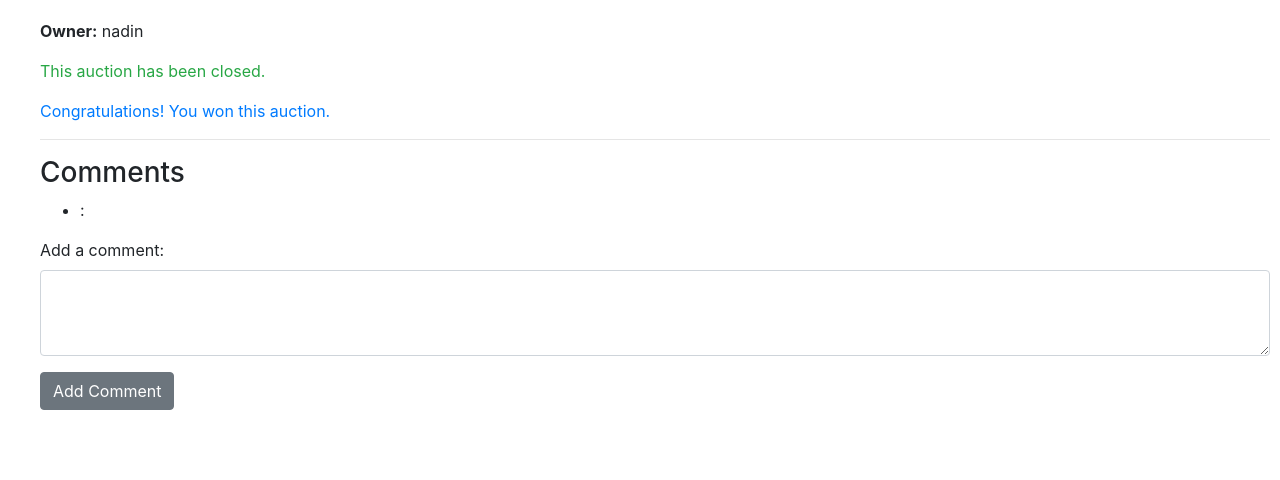
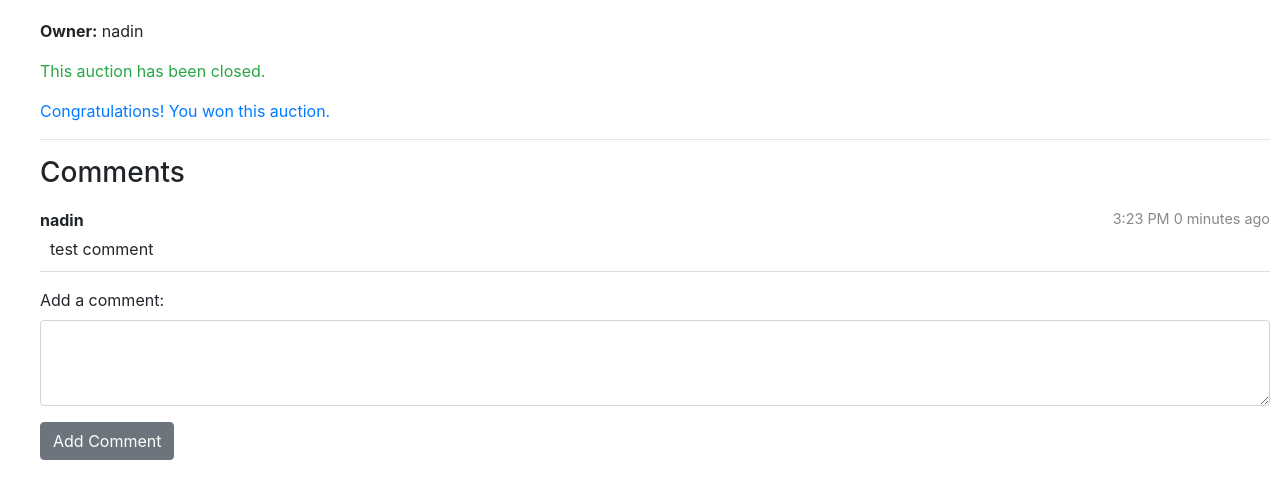
Before and after one commit to NadinKovaliova/Web50, a Django app: page /1 in a window 1280 px wide. Shown: the part 640-1120 px from the top of the page. Before the commit the page ends 1050 px from the top, so only its background shows below. Run offline with Django 3.2, Linux system fonts and the light colour scheme; a user stored in the database is signed in; data comes from the database, SQL or seed files in the repository; both versions use the stored data as it was after the commit; some libraries are stand-ins or nearby versions.

Commit message:
commerce done

```diff
--- a/commerce/auctions/templates/auctions/layout.html
+++ b/commerce/auctions/templates/auctions/layout.html
@@ -28,6 +28,9 @@
                     <a class="nav-link" href="{% url 'watchlist' %}">Your Watchlist</a>
                 </li>
                 <li class="nav-item">
+                    <a class="nav-link" href="{% url 'archive' %}">Archive</a>
+                </li>
+                <li class="nav-item">
                     <a class="nav-link" href="{% url 'logout' %}">Log Out</a>
                 </li>
             {% else %}
--- a/commerce/auctions/templates/auctions/listing.html
+++ b/commerce/auctions/templates/auctions/listing.html
@@ -19,12 +19,12 @@
 {% endif %}
 {% if listing.is_active %}
     {% if user.is_authenticated %}
-        <form method="post" action="{% url 'toggle_watchlist' listing.id %}">
+        <form method="post">
             {% csrf_token %}
-            {% if listing in user.watchlist.all %}
-            <button type="submit" class="btn btn-danger">Remove from Watchlist</button>
+            {% if is_in_watchlist %}
+                <button type="submit" name="watchlist_action" class="btn btn-warning">Remove from Watchlist</button>
             {% else %}
-            <button type="submit" class="btn btn-success">Add to Watchlist</button>
+                <button type="submit" name="watchlist_action" class="btn btn-success">Add to Watchlist</button>
             {% endif %}
         </form>
 
@@ -52,9 +52,15 @@
 
 <h3>Comments</h3>
 {% if comments %}
-<ul>
+<ul class="comment-list">
     {% for comment in comments %}
-    <li><strong>{{ comment.commenter }}</strong>: {{ comment.text }}</li>
+    <li class="comment-item">
+        <div class="comment-header">
+            <strong>{{ comment.author }}</strong>
+            <span class="comment-timestamp">{{ comment.timestamp|date:"g:i A" }} {{ comment.timestamp|timesince }} ago</span>
+        </div>
+        <div class="comment-content">{{ comment.content }}</div>
+    </li>
     {% endfor %}
 </ul>
 {% else %}
@@ -69,15 +75,38 @@
 </form>
 {% endif %}
 
-
 <style>
     .listing-image {
         max-width: 400px;
         height: auto;
         margin-bottom: 20px;
-        border-radius: 10px; /* Optional: Adds rounded corners */
-        box-shadow: 0 4px 6px rgba(0, 0, 0, 0.1); /* Optional: Adds a slight shadow for better visual effect */
+        border-radius: 10px;
+        box-shadow: 0 4px 6px rgba(0, 0, 0, 0.1);
+    }
 
+    .comment-list {
+        list-style-type: none;
+        padding: 0;
     }
-    </style>
+
+    .comment-item {
+        border-bottom: 1px solid #ddd;
+        padding: 10px 0;
+    }
+
+    .comment-header {
+        display: flex;
+        justify-content: space-between;
+        margin-bottom: 5px;
+    }
+
+    .comment-timestamp {
+        font-size: 0.9em;
+        color: #888;
+    }
+
+    .comment-content {
+        margin-left: 10px;
+    }
+</style>
 {% endblock %}
--- a/commerce/auctions/urls.py
+++ b/commerce/auctions/urls.py
@@ -7,9 +7,8 @@ urlpatterns = [
     path("logout", views.logout_view, name="logout"),
     path("register", views.register, name="register"),
     path("create", views.create_listing, name="create_listing"),
-    path("<int:listing_id>", views.listing,name="listing"),
+    path("<int:listing_id>", views.listing, name="listing"),
     path("watchlist", views.watchlist, name="watchlist"),
-    path("toggle_watchlist/<int:listing_id>", views.toggle_watchlist, name="toggle_watchlist"),
-    path("displayCategory", views.displayCategory, name="displayCategory")
-
+    path("displayCategory", views.displayCategory, name="displayCategory"),
+    path("archive", views.archive, name="archive"),
 ]
--- a/commerce/auctions/views.py
+++ b/commerce/auctions/views.py
@@ -22,15 +22,18 @@ def index(request):
 def displayCategory(request):
     if request.method == "POST":
         categoryFromForm = request.POST.get('category')
-        category = get_object_or_404(Category, categoryName=categoryFromForm)
+        categories = Category.objects.all()
 
-
-        active_listings= AuctionListing.objects.filter(is_active=True, category=category)
-        categories = Category.objects.all()
+        if categoryFromForm == 'all':
+            active_listings = AuctionListing.objects.filter(is_active=True)
+        else:
+            category = get_object_or_404(Category, categoryName=categoryFromForm)
+            active_listings = AuctionListing.objects.filter(is_active=True, category=category)
 
         return render(request, "auctions/index.html", {
             "listings": active_listings,
-            "categories" : categories
+            "categories": categories,
+            "selected_category": categoryFromForm
         })
 
 def login_view(request):
@@ -107,31 +110,43 @@ def listing(request, listing_id):
 
 
     if request.method == "POST":
-       if "place_bid" in request.POST:
-        bid_form = BidForm(request.POST)
-        if bid_form.is_valid():
-            amount = bid_form.cleaned_data['amount']
-            if amount < listing.current_price():
-                messages.error(request, "Your bid must be higher than the current price.")
-            else:
-                Bid.objects.create(listing=listing, bidder=current_user, amount=amount)
-                messages.success(request, "Bid placed successfully!")
-                return redirect("listing", listing_id=listing.id)
+        if "place_bid" in request.POST:
+            bid_form = BidForm(request.POST)
+            if bid_form.is_valid():
+                amount = bid_form.cleaned_data['amount']
+                if amount < listing.current_price():
+                    messages.error(request, "Your bid must be higher than the current price.")
+                else:
+                    Bid.objects.create(listing=listing, bidder=current_user, amount=amount)
+                    messages.success(request, "Bid placed successfully!")
+                    return redirect("listing", listing_id=listing.id)
         elif "add_comment" in request.POST:
             comment_form = CommentForm(request.POST)
             if comment_form.is_valid():
-                text = comment_form.cleaned_data['text']
-                Comment.objects.create(listing=listing, commenter=current_user, text=text)
+                content = comment_form.cleaned_data['text']
+                Comment.objects.create(listing=listing, author=current_user, content=content)
                 messages.success(request, "Comment added successfully!")
                 return redirect("listing", listing_id=listing.id)
+            else:
+                # Print form errors to the console
+                print("Comment form is not valid:", comment_form.errors)
+                messages.error(request, "There was an error with your comment. Please try again.")
+        elif "watchlist_action" in request.POST:
+            if listing in request.user.watchlist.all():
+                # Remove from watchlist
+                request.user.watchlist.remove(listing)
+                messages.success(request, "Removed from watchlist.")
+            else:
+                # Add to watchlist
+                request.user.watchlist.add(listing)
+                messages.success(request, "Added to watchlist.")
+            return redirect("listing", listing_id=listing_id)
         elif "close_auction" in request.POST:
             if listing.owner == current_user:
                 listing.is_active = False
                 listing.save()
                 messages.success(request, "Auction closed!")
                 return redirect("listing", listing_id=listing.id)
-
-
 
     bid_form = BidForm()
     comment_form = CommentForm()
@@ -153,14 +168,12 @@ def watchlist(request):
     })
 
 @login_required
-def toggle_watchlist(request, listing_id):
-    listing = get_object_or_404(AuctionListing, id=listing_id)
-    if listing in request.user.watchlist.all():
-        # Remove from watchlist
-        request.user.watchlist.remove(listing)
-        messages.success(request, "Removed from watchlist.")
-    else:
-        # Add to watchlist
-        request.user.watchlist.add(listing)
-        messages.success(request, "Added to watchlist.")
-    return redirect("listing", listing_id=listing_id)
+def archive(request):
+    # Get all closed listings owned by the current user
+    archived_listings = AuctionListing.objects.filter(
+        owner=request.user,
+        is_active=False
+    )
+    return render(request, "auctions/archive.html", {
+        "listings": archived_listings
+    })
--- /dev/null
+++ b/wsl.localhostUbuntu-24.04homenadinWeb50/pyvenv.cfg
@@ -0,0 +1,5 @@
+home = /usr/bin
+include-system-site-packages = false
+version = 3.12.3
+executable = /usr/bin/python3.12
+command = /usr/bin/python3 -m venv /home/nadin/Web50/wsl.localhostUbuntu-24.04homenadinWeb50
```
Also changed, not shown: commerce/auctions/templates/auctions/archive.html (added, +52 -0 lines), commerce/auctions/templates/auctions/index.html (+9 -12 lines), commerce/db.sqlite3, 4 other files.
